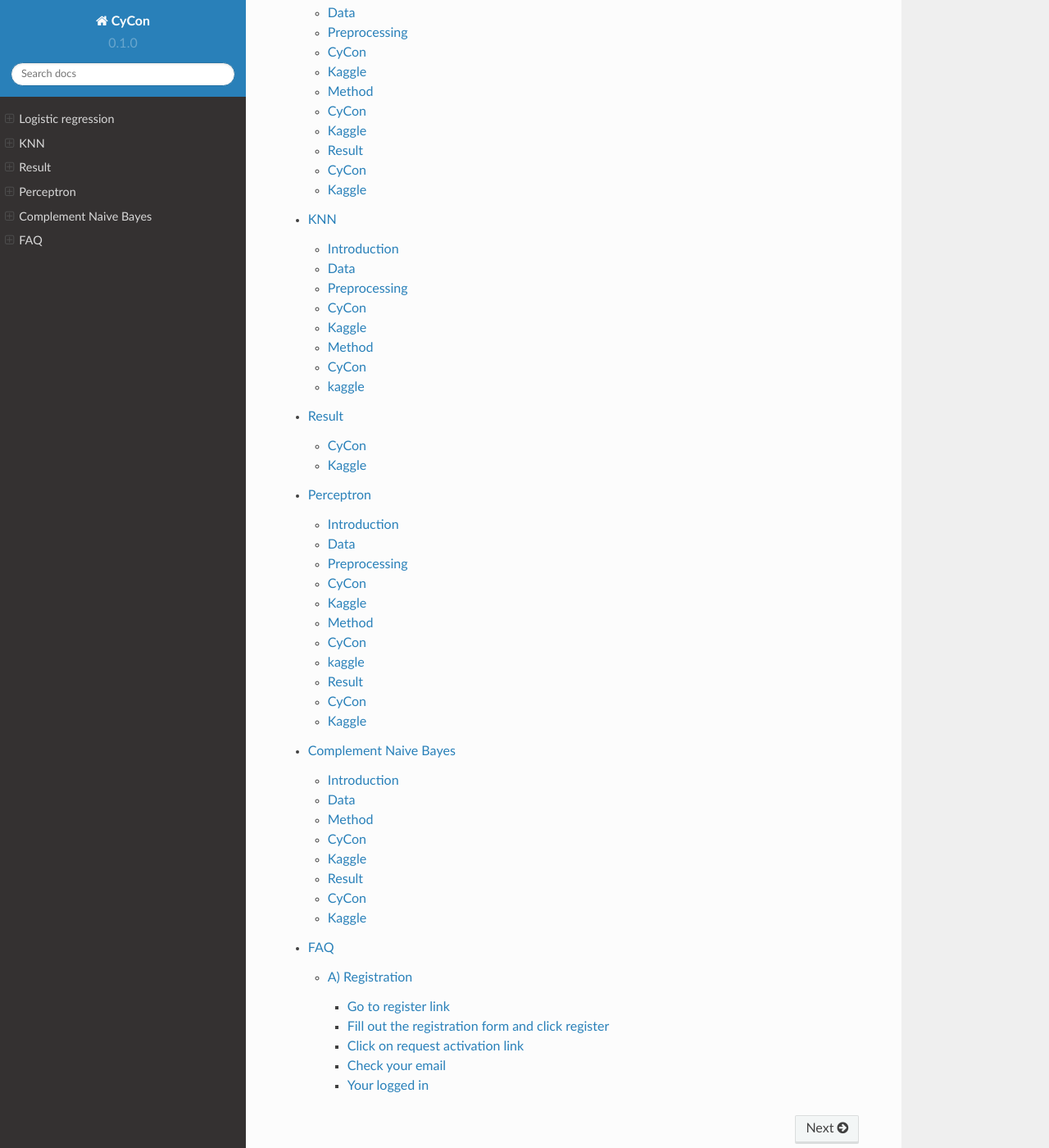
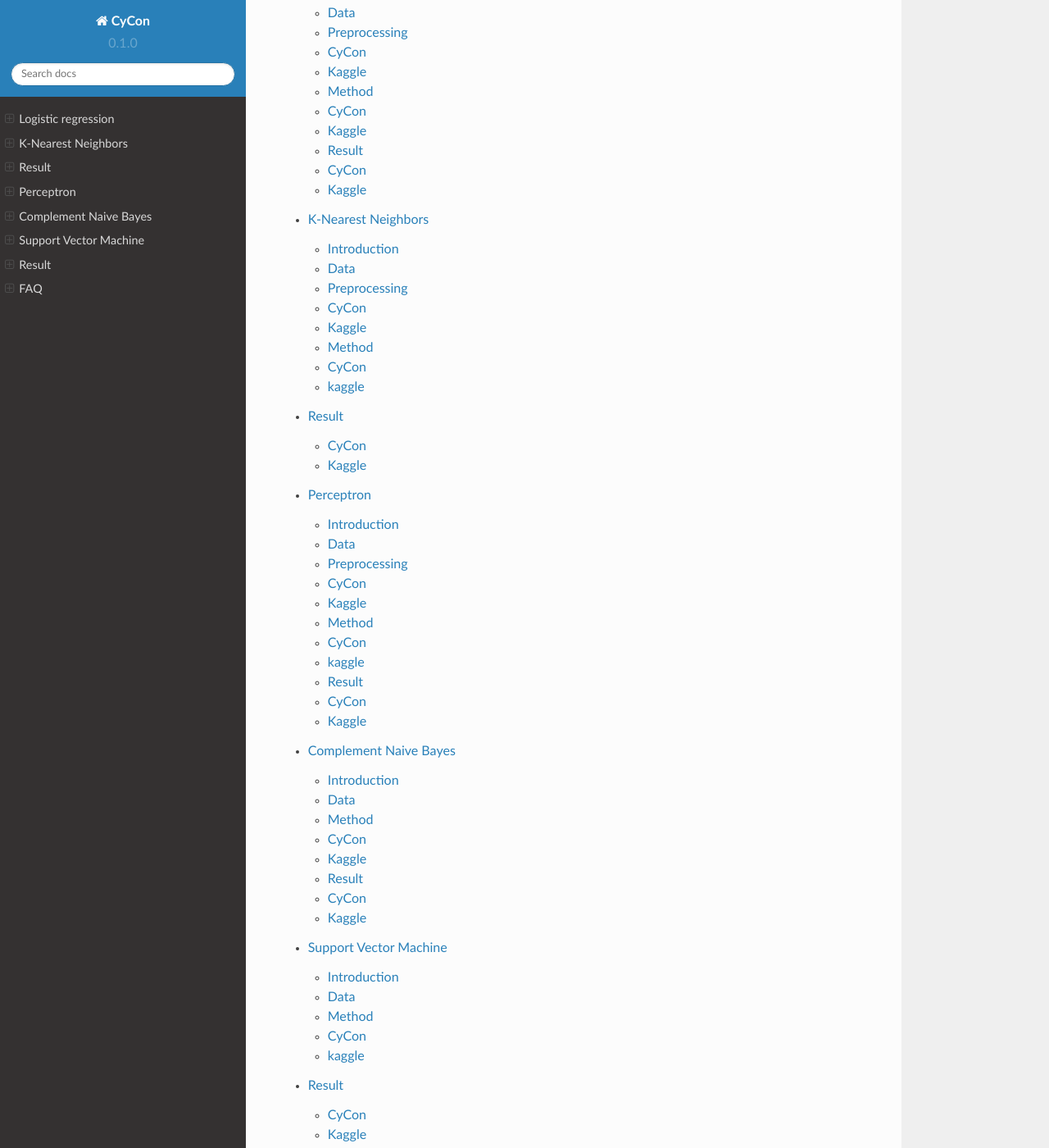
Before and after one commit to Henokaa/CyCon_Doc, a Sphinx documentation site: the page built from docs/source/index.rst, in a window 1280 px wide and 1400 px high, scrolled down 637 px. Shown: the whole window at 82% size. Built offline with Sphinx 7.4.7 and the Read the Docs theme 2.0.0, drawn with Linux system fonts in a browser that asks for light colours; pages that are not in the unit, such as notebooks, are missing from menus; some of the changed lines change nothing that is shown.

Commit message:
feat: SVM added

```diff
--- a/docs/source/KNN.rst
+++ b/docs/source/KNN.rst
@@ -1,4 +1,4 @@
-KNN
+K-Nearest Neighbors
 =====
 
 .. _installation:
--- /dev/null
+++ b/docs/source/SVM.rst
@@ -0,0 +1,53 @@
+Support Vector Machine
+=====
+
+.. _installation:
+
+Introduction
+------------
+This guide provides steps to perform SVM analysis in Cycon ML/AI platform, and compares it with the code available within Kaggle platform.
+
+.. note::
+   * Name: Iris CSV
+   * Path: Tests/sampleCSV_MLA_Classification/iris.csv
+   * Kaggle: https://www.kaggle.com/code/arshid/support-vector-machine-on-iris-flower-dataset
+   * Shape: (150, 5)
+   * Classes:   Iris-setosa, Iris-versicolor, Iris-virginica
+   * Purpose: Identify class of iris flowers given petal information.
+
+
+Data
+-------
+.. figure:: /Images/KNN(1).png
+   :width: 700
+
+
+Method
+-------
+CyCon
+-------
+.. image:: ./Images/SVM(1).png
+   :width: 700
+
+kaggle
+--------
+
+.. code-block:: python
+
+    x=iris.iloc[:,:-1]
+    y=iris.iloc[:,4]
+    x_train,x_test, y_train, y_test=train_test_split(x,y,test_size=0.30)
+    model=SVC()
+    model.fit(x_train, y_train)
+
+Result
+=========
+CyCon
+--------
+.. image:: ./Images/SVM(2).png
+   :width: 500
+
+Kaggle
+--------
+.. image:: ./Images/SVM(3).png
+   :width: 500
--- a/docs/source/conf.py
+++ b/docs/source/conf.py
@@ -65,6 +65,11 @@
             'link': 'Complement-Naive-Bayes.html',
         },
         {
+            'page': 'SVM',
+            'title': 'SVM',
+            'link': 'SVM.html',
+        },
+        {
             'page': 'FAQ',
             'title': 'Frequently Asked Questions',
             'link': 'faq.html',
--- a/docs/source/index.rst
+++ b/docs/source/index.rst
@@ -27,4 +27,5 @@
    KNN
    Perceptron
    Complement Naive Bayes
+   SVM
    FAQ
```
Also changed, not shown: docs/source/Images/SVM(1).png (added), docs/source/Images/SVM(2).png (added), docs/source/Images/SVM(3).png (added).
